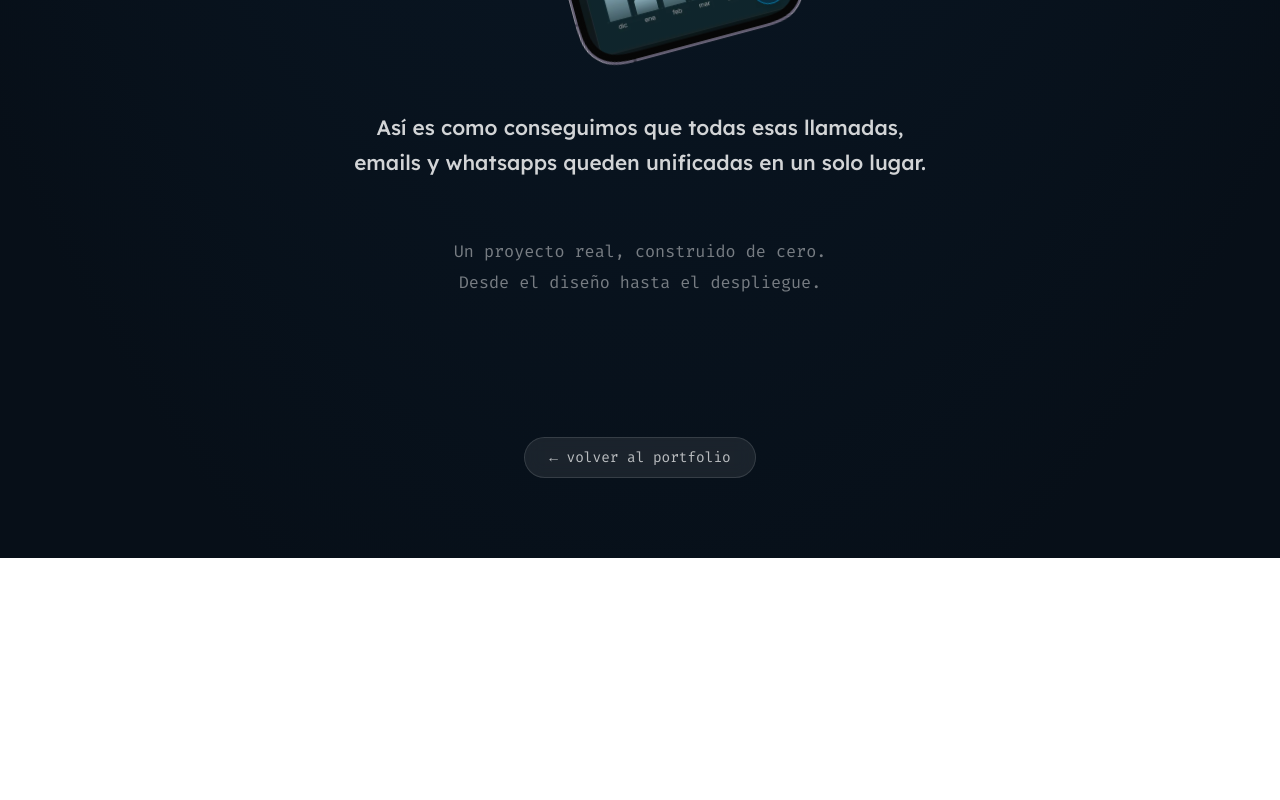
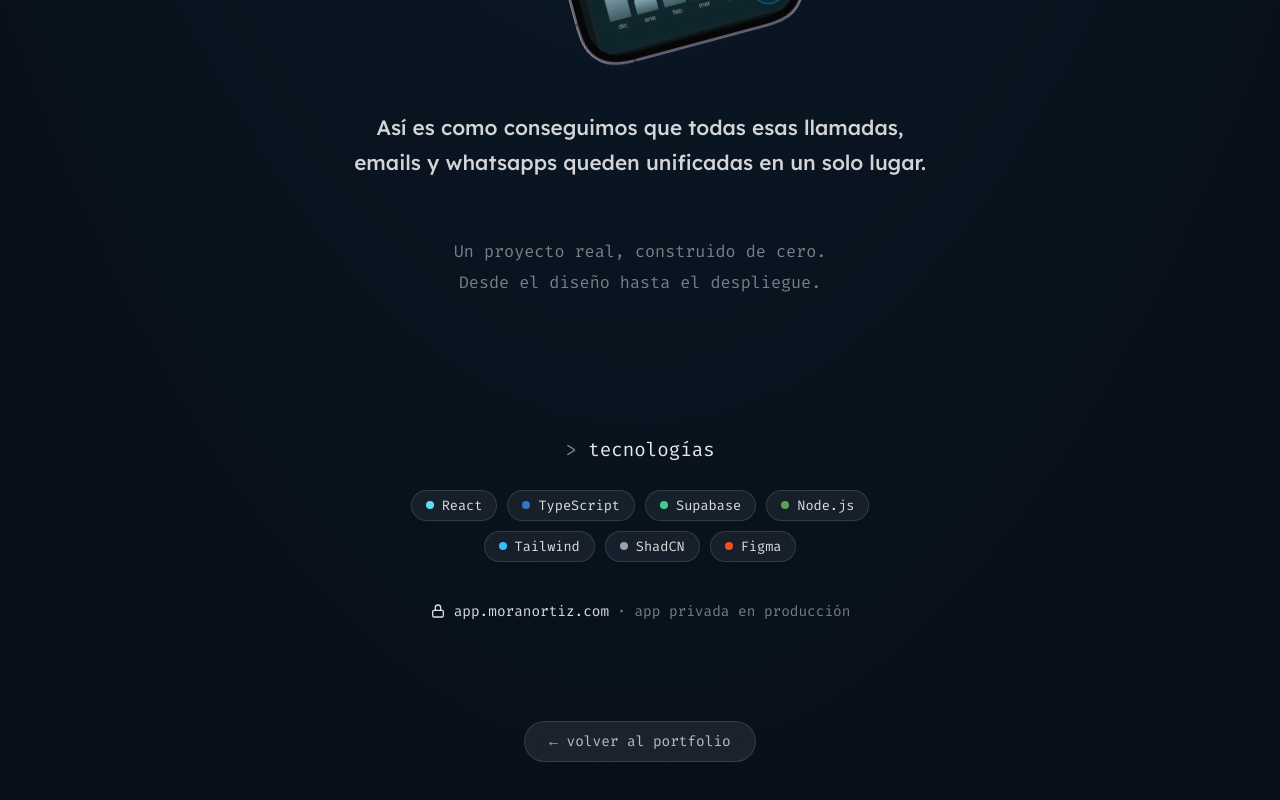
Before and after one commit to gloriajean02/mi-portfolio, a React (Vite) app: page /mo-legal-suite in a window 1280 px wide. Shown: the part 3419-4219 px from the top of the page. Before the commit the page ends 3977 px from the top, so only its background shows below. Built offline with nearby package versions, Linux system fonts and the light colour scheme.

Commit message:
🔥 Mejoras en la pagina de MOLegalSuite

```diff
--- a/src/i18n/translations.ts
+++ b/src/i18n/translations.ts
@@ -224,6 +224,8 @@ const es = {
     desc4: 'Y al igual que Amazon tiene un almacén con personas trabajando detrás, MOLegalSuite tiene un panel para el administrador donde ocurre toda la gestión.',
     desc5: 'Así es como conseguimos que todas esas llamadas, emails y whatsapps queden unificadas en un solo lugar.',
     finalTagline: ['Un proyecto real, construido de cero.', 'Desde el diseño hasta el despliegue.'],
+    techHeading: 'tecnologías',
+    appPrivate: 'app privada en producción',
     altLaptop: 'MO Legal Suite en laptop',
     altMobile: 'MO Legal Suite en móvil',
     altLaptopDetail: 'Vista detalle de caso en MOLegalSuite',
@@ -465,6 +467,8 @@ const en: typeof es = {
     desc4: 'And just as Amazon has a warehouse with people working behind the scenes, MOLegalSuite has an admin panel where all the management happens.',
     desc5: 'This is how we got all those calls, emails and WhatsApps unified in a single place.',
     finalTagline: ['A real project, built from scratch.', 'From design to deployment.'],
+    techHeading: 'tech stack',
+    appPrivate: 'private app in production',
     altLaptop: 'MO Legal Suite on laptop',
     altMobile: 'MO Legal Suite on mobile',
     altLaptopDetail: 'Case detail view in MOLegalSuite',
--- a/src/pages/MOLegalSuitePage.module.css
+++ b/src/pages/MOLegalSuitePage.module.css
@@ -155,6 +155,87 @@
   object-fit: contain;
 }
 
+.techSection {
+  display: flex;
+  flex-direction: column;
+  align-items: center;
+  padding: 0 24px 100px;
+  gap: 28px;
+}
+
+.techHeading {
+  font-family: 'Fira Code', 'Courier New', monospace;
+  font-size: clamp(1rem, 2vw, 1.2rem);
+  font-weight: 400;
+  color: rgba(255, 255, 255, 0.9);
+  margin: 0;
+}
+
+.techHeading span {
+  color: rgba(255, 255, 255, 0.45);
+}
+
+.techBadges {
+  display: flex;
+  flex-wrap: wrap;
+  justify-content: center;
+  gap: 10px;
+  max-width: 560px;
+}
+
+.techBadge {
+  display: inline-flex;
+  align-items: center;
+  gap: 8px;
+  font-family: 'Fira Code', 'Courier New', monospace;
+  font-size: 0.85rem;
+  color: rgba(255, 255, 255, 0.85);
+  background: rgba(255, 255, 255, 0.06);
+  border: 1px solid rgba(255, 255, 255, 0.12);
+  padding: 6px 14px;
+  border-radius: 20px;
+}
+
+.techDot {
+  width: 8px;
+  height: 8px;
+  border-radius: 50%;
+  flex-shrink: 0;
+}
+
+.appLink {
+  display: inline-flex;
+  align-items: center;
+  flex-wrap: wrap;
+  justify-content: center;
+  gap: 8px;
+  margin-top: 12px;
+  font-family: 'Fira Code', 'Courier New', monospace;
+  font-size: 0.9rem;
+  text-decoration: none;
+  color: rgba(255, 255, 255, 0.85);
+  transition: color 0.2s;
+}
+
+.appLink:hover {
+  color: #fff;
+}
+
+.appLink:hover .appUrl {
+  text-decoration: underline;
+  text-underline-offset: 4px;
+}
+
+.lockIcon {
+  width: 16px;
+  height: 16px;
+  flex-shrink: 0;
+}
+
+.appNote {
+  color: rgba(255, 255, 255, 0.45);
+}
+
 .backBottom {
   display: flex;
   justify-content: center;
--- a/src/pages/MOLegalSuitePage.tsx
+++ b/src/pages/MOLegalSuitePage.tsx
@@ -8,6 +8,16 @@ const phones = [
   { src: '/images/MOLegalSuite/movil2.png', delay: 0,    cls: (s: typeof styles) => s.phoneFront },
   { src: '/images/MOLegalSuite/movil3.png', delay: 0.15, cls: (s: typeof styles) => s.phone      },
   { src: '/images/MOLegalSuite/movil4.png', delay: 0.3,  cls: (s: typeof styles) => `${s.phone} ${s.phoneHideMobile}` },
+]
+
+const techs = [
+  { name: 'React', color: '#61DAFB' },
+  { name: 'TypeScript', color: '#3178C6' },
+  { name: 'Supabase', color: '#3ECF8E' },
+  { name: 'Node.js', color: '#5FA04E' },
+  { name: 'Tailwind', color: '#38BDF8' },
+  { name: 'ShadCN', color: '#94A3B8' },
+  { name: 'Figma', color: '#F24E1E' },
 ]
 
 export default function MOLegalSuitePage() {
@@ -174,6 +184,39 @@ export default function MOLegalSuitePage() {
         </motion.p>
       </section>
 
+      <motion.section
+        className={styles.techSection}
+        initial={{ opacity: 0, y: 30 }}
+        whileInView={{ opacity: 1, y: 0 }}
+        viewport={{ once: true, amount: 0.4 }}
+        transition={{ duration: 0.65 }}
+      >
+        <h2 className={styles.techHeading}><span>&gt;</span> {m.techHeading}</h2>
+
+        <div className={styles.techBadges}>
+          {techs.map((tech) => (
+            <span key={tech.name} className={styles.techBadge}>
+              <span className={styles.techDot} style={{ background: tech.color }} />
+              {tech.name}
+            </span>
+          ))}
+        </div>
+
+        <a
+          href="https://app.moranortiz.com"
+          target="_blank"
+          rel="noopener noreferrer"
+          className={styles.appLink}
+        >
+          <svg className={styles.lockIcon} viewBox="0 0 24 24" fill="none" stroke="currentColor" strokeWidth="2" strokeLinecap="round" strokeLinejoin="round" aria-hidden="true">
+            <rect x="4" y="11" width="16" height="10" rx="2" />
+            <path d="M8 11V7a4 4 0 0 1 8 0v4" />
+          </svg>
+          <span className={styles.appUrl}>app.moranortiz.com</span>
+          <span className={styles.appNote}>· {m.appPrivate}</span>
+        </a>
+      </motion.section>
+
       <div className={styles.backBottom}>
         <a href="/#projects" className={styles.backBtn}>{m.backBottom}</a>
       </div>
```
